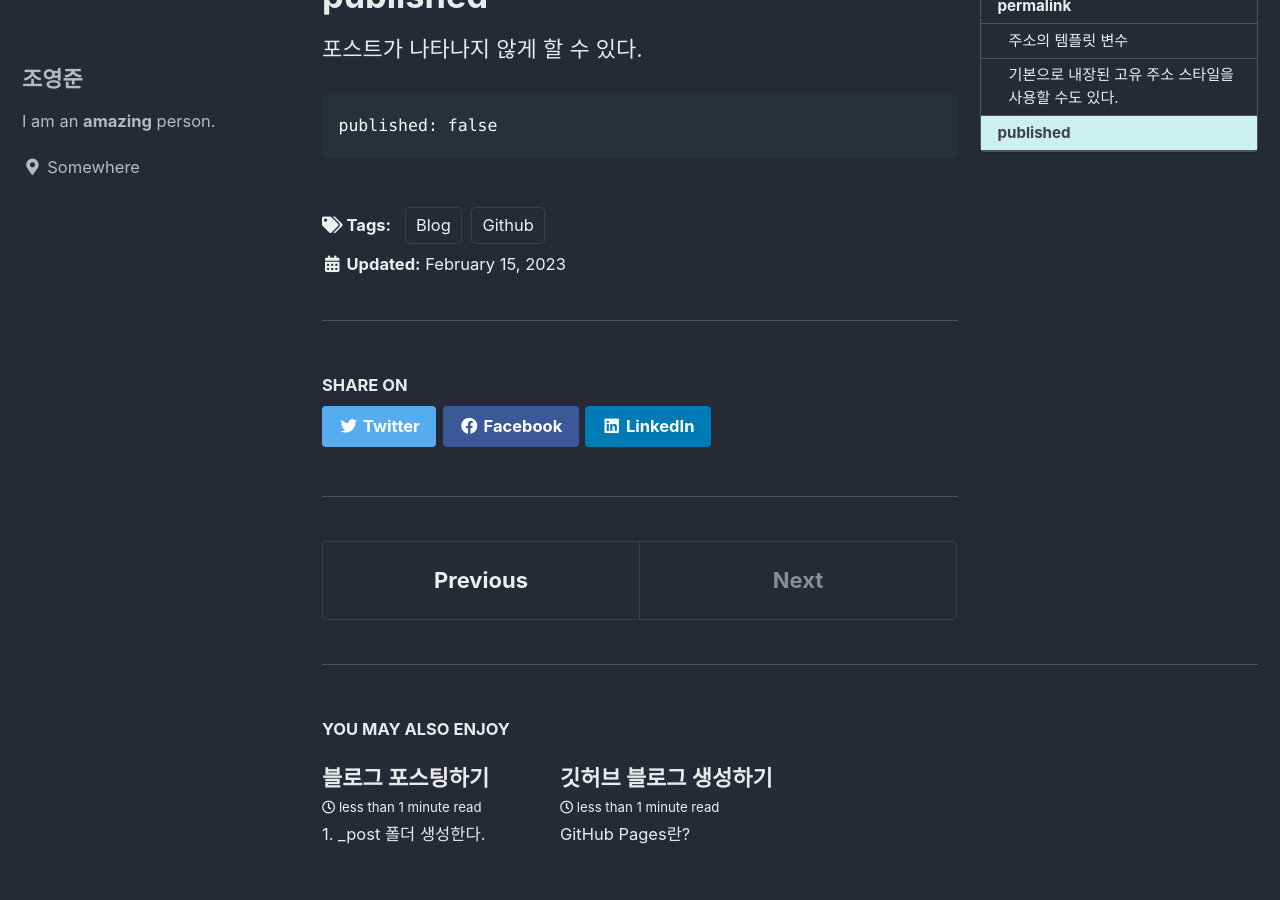
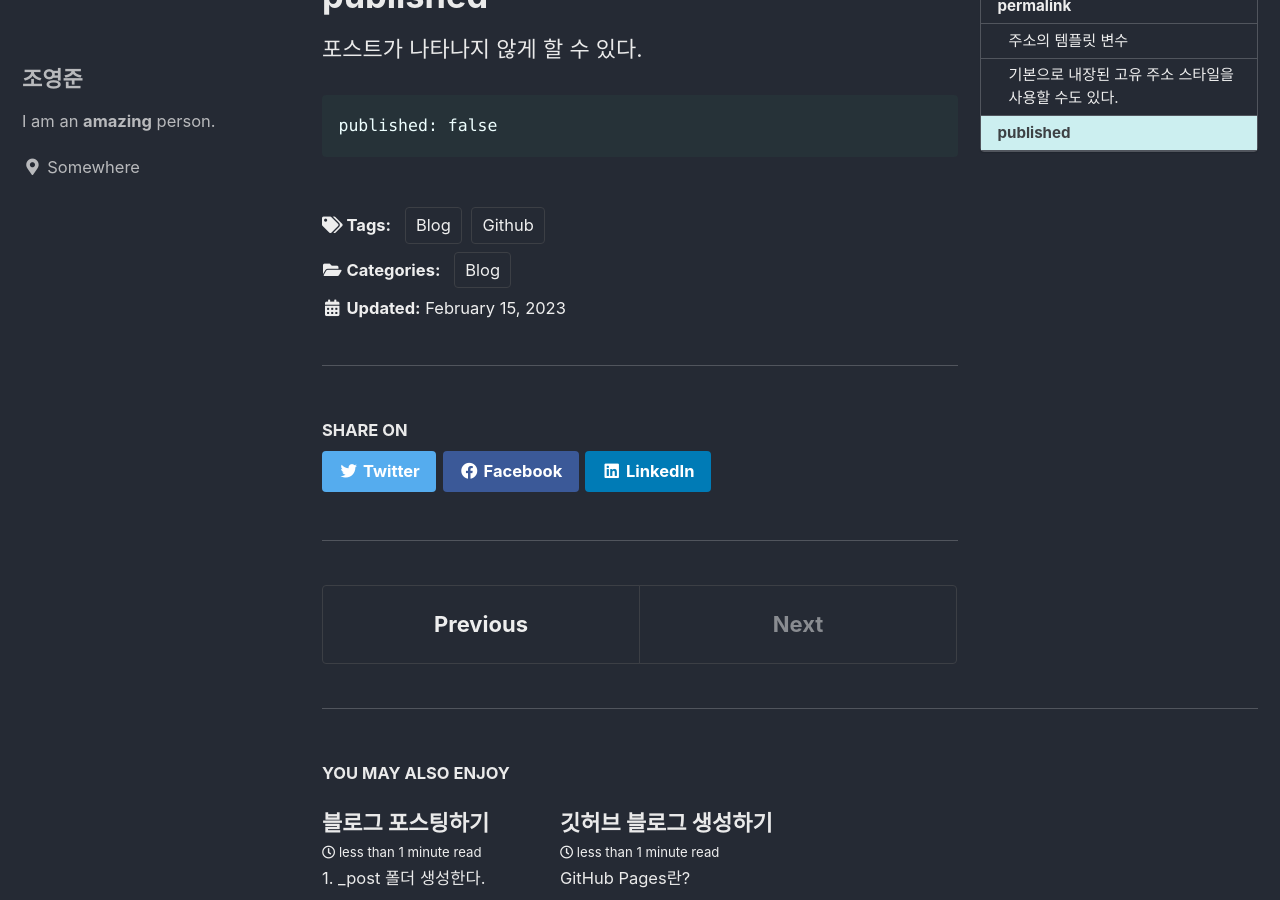
Before and after one commit to dudjun/dudjun.github.io, a Jekyll site: the page built from _posts/2023-02-15-Head.md, in a window 1280 px wide and 900 px high, scrolled down 3542 px. Built offline with Jekyll 4.4.1, drawn with Linux system fonts in a browser that asks for light colours; cached includes are drawn as plain includes.

Commit message:
Update 2023-02-15-Head.md

```diff
--- a/_posts/2023-02-15-Head.md
+++ b/_posts/2023-02-15-Head.md
@@ -5,6 +5,8 @@ title: "머리말에서 사용 가능한 변수"
 toc: true
 toc_sticky: true
 permalink: /:categories/:title.html
+categories:
+    - Blog
 tags:
     - [Github, Blog]
 ---
```
